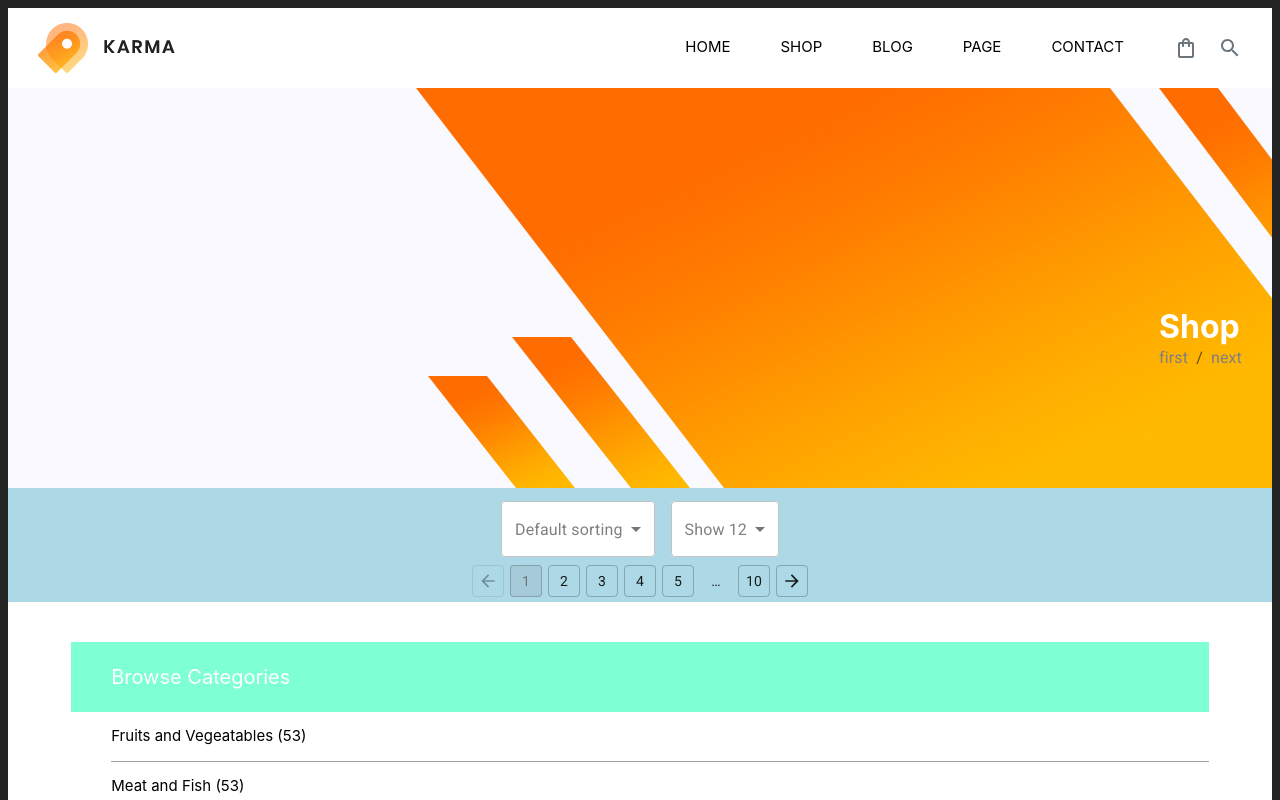
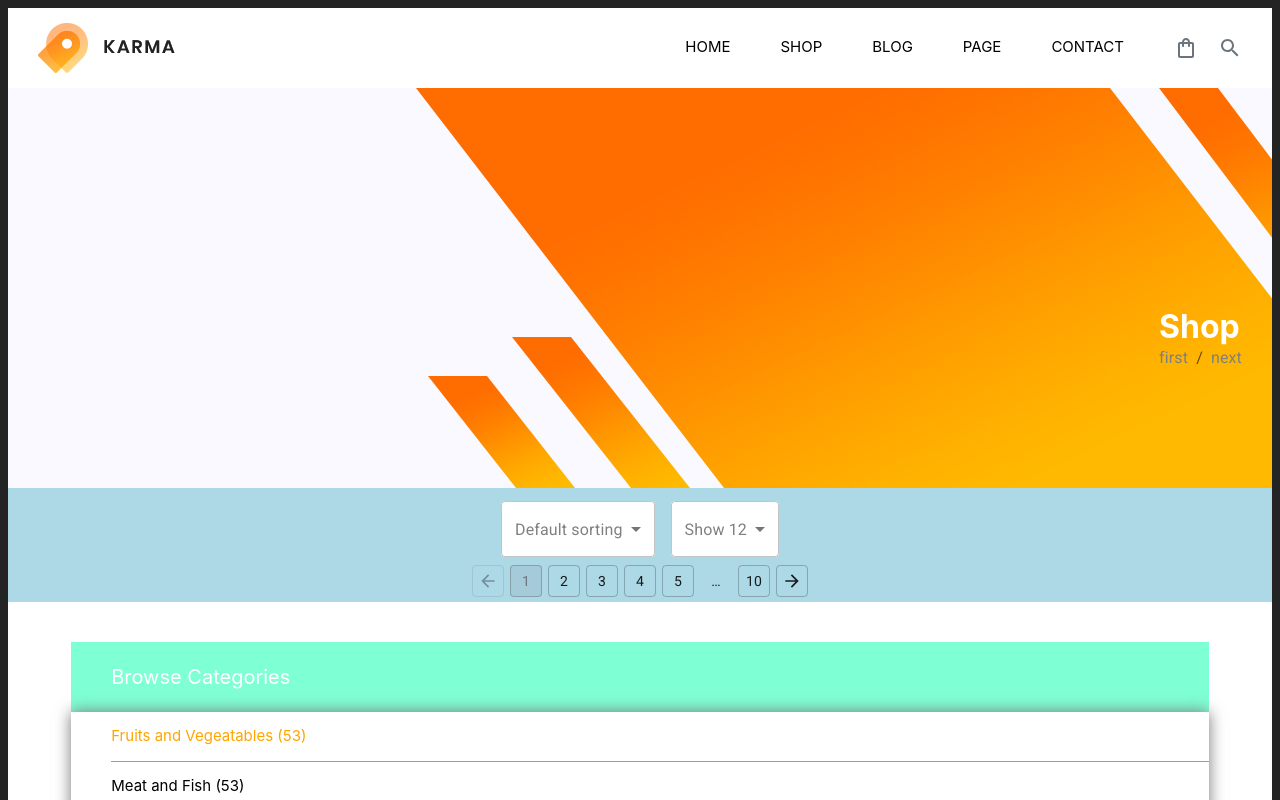
Before and after one commit to BridgetKas/ShoeStore, a React (Vite) app: page /shop in a window 1280 px wide. In both pictures the pointer is over the item 660 px from the left and 736 px from the top of the page. Shown: the top 800 px of the page. Built offline with nearby package versions, Linux system fonts and the light colour scheme.

Commit message:
Added category Component

```diff
--- a/src/pages/Shop/page.module.css
+++ b/src/pages/Shop/page.module.css
@@ -9,6 +9,7 @@
 .categoryContainer {
     margin:0 auto;
     width:90%;
+    box-shadow:0px 0px 15px 0px #777777;
 }
 
 .browse {
@@ -24,11 +25,15 @@
 .categoryContainer li {
     list-style: none;
     padding: 13px 0;
+    padding-right:5px;
     border-bottom:1px solid rgb(161, 158, 158);
     font-size:15px;
 }
 
-
+.categoryContainer li:hover {
+    color:orange;
+    cursor:pointer;
+}
 
 .mainContainer {
     background-color: lightblue;
```
